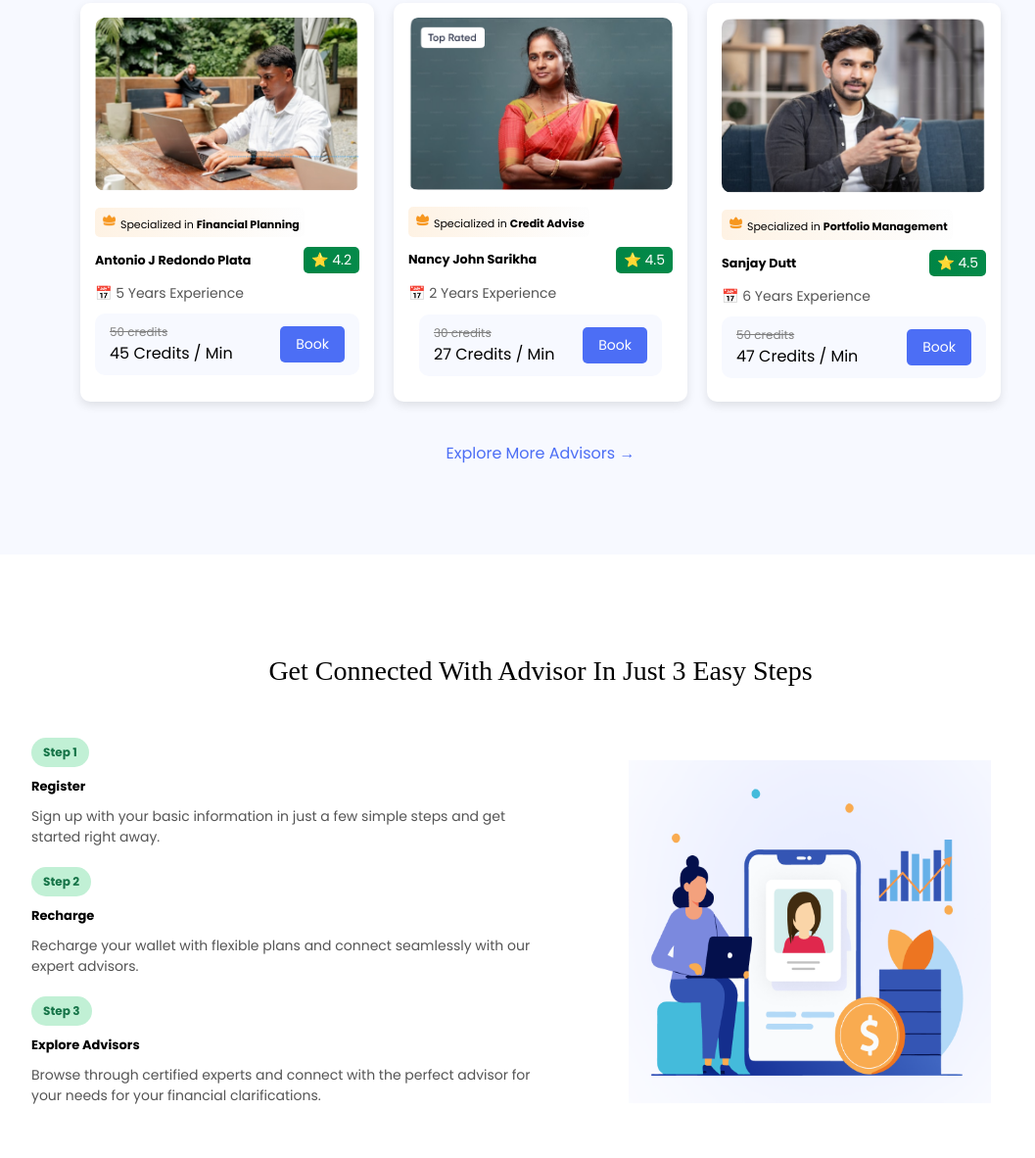
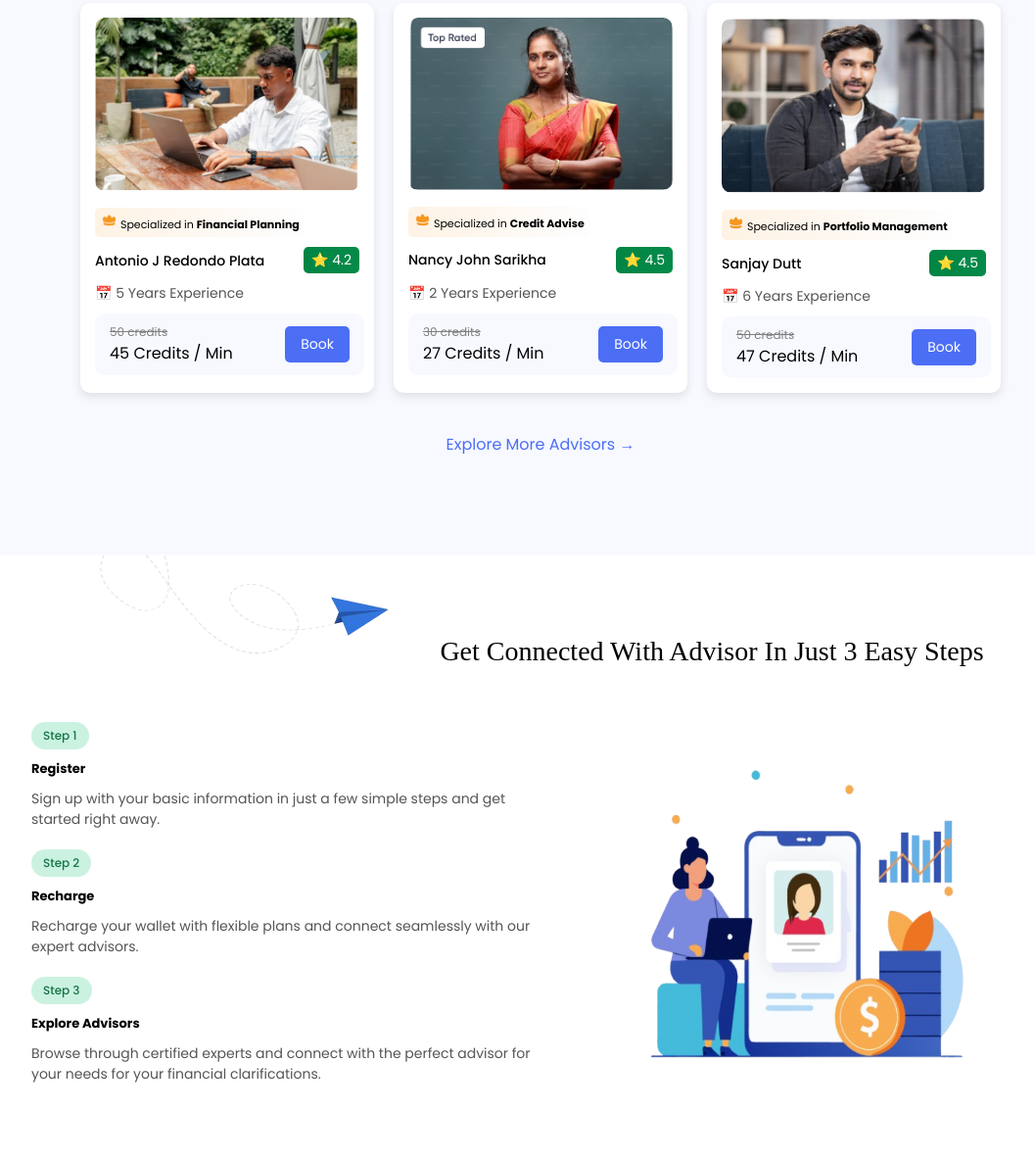
Before and after one commit to GiriPrasathGA/Fynro-Task, a plain HTML site: page index.html in a window 1280 px wide. Shown: the part 2579-3761 px from the top of the page at 98% size, without its empty margins (88-1145 px from the left). Drawn offline with nearby package versions, Linux system fonts and the light colour scheme; a web font is replaced by a local one.

Commit message:
full change

```diff
--- a/index.html
+++ b/index.html
@@ -58,18 +58,21 @@
                         <img class="curve" src="img page1/Screenshot 2025-03-06 151537.png" alt="">
                     </div>
                     <div style="height: 90px;">
-                    <p class="des">Fynro links you with expert financial advisors who align with your goals, offering
+                        <p class="des">Fynro links you with expert financial advisors who align with your goals,
+                            offering
                             tailored solutions for investments, retirement planning, and beyond. Unlock your financial
                             potential
                             and thrive with confidence!</p>
                     </div>
                     <div class="features">
                         <div>
-                    <span><img style="width: 22px;" src="img page1/Screenshot 2025-03-06 090350.png" alt=""></span>
+                            <span><img style="width: 22px;" src="img page1/Screenshot 2025-03-06 090350.png"
+                                    alt=""></span>
                             <span> Verified Advisors</span>
                         </div>
                         <div>
-                    <img style="width: 22px;margin-left: 14px;" src="img page1/Screenshot 2025-03-06 090350.png" alt="">
+                            <img style="width: 22px;margin-left: 14px;" src="img page1/Screenshot 2025-03-06 090350.png"
+                                alt="">
                             Instant Connect
                         </div>
                         <div>
@@ -202,7 +205,7 @@
                             <span class="rating">⭐ 4.5</span>
                         </div>
                         <p>📅 2 Years Experience</p>
-                        <div class="pricing-container" style="margin: 11px;">
+                        <div class="pricing-container">
                          <div class="credits">
                                 <span class="old-price">30 credits</span>
                                 <span class="new-price">27 Credits / Min</span>
@@ -241,16 +244,25 @@
 
         </section>
     </div>
+    <div class="get-connect-page">
+        <div class="tele-get-connect">
+            <div class="telegram">
+                <img src="removedback/teleScreenshot_2025-03-07_090602-removebg-preview.png" alt="" srcset="">
+            </div>
+            <div class="get-connected">
+                Get Connected With Advisor In Just 3 Easy Steps
+            </div>
+        </div>
+        <section class="steps-section">
 
 
-    <section class="steps-section">
-        <h2 style="margin-top: 100px;">Get Connected With Advisor In Just 3 Easy Steps</h2>
             <div class="steps-container">
                 <div class="steps-content">
                     <div class="step">
                         <span class="step-tag">Step 1</span>
                         <h3>Register</h3>
-                    <p>Sign up with your basic information in just a few simple steps and get started right away.</p>
+                        <p>Sign up with your basic information in just a few simple steps and get started right away.
+                        </p>
                     </div>
                     <div class="step">
                         <span class="step-tag">Step 2</span>
@@ -265,11 +277,12 @@
                     </div>
                 </div>
                 <div class="steps-image">
-                <img src="img page1/Screenshot 2025-03-05 235731.png" alt="Steps Illustration"
-                    style="height: 350px ; width:400px; padding-left: 30px;">
+                    <img src="removedback/stepimgScreenshot_2025-03-05_235731-removebg-preview.png"
+                        alt="Steps Illustration" style="height: 350px ; width:400px; padding-left: 30px;">
                 </div>
             </div>
         </section>
+    </div>
 
 
 
@@ -280,7 +293,7 @@
         <section class="testimonials">
             <h2 style="margin-top: 70px;margin-bottom: 70px;">See What Our Customers Says</h2>
             <div class="testimonials-container">
-
+                <center></center>
                 <div class="testimonial-card light-blue">
                     <img src="img page1/d9c3c04268a55915414610e52e73d6cf.jpeg" alt="Ranjani Andrew">
                     <h3>Ranjani Andrew</h3>
@@ -354,7 +367,7 @@
             </div>
 
             <center><img style="width: 120px;margin-top: 25px;margin-bottom: 70px;text-align: center;"
-                    src="removedback/Screenshot_2025-03-06_005509-removebg-preview.png" alt=""></center>
+                    src="removedback/scrollbarScreenshot_2025-03-07_105427-removebg-preview.png" alt=""></center>
 
         </section>
     </div>
--- a/s.css
+++ b/s.css
@@ -429,6 +429,15 @@ h2 {
     font-size: 19px;
 }
 
+.name-rating h6 {
+    font-family: poppins;
+    font-weight: 500;
+    font-size: 14px;
+    line-height: 22px;
+    letter-spacing: 0%;
+
+}
+
 .rating {
     background: linear-gradient(90deg, #008545 0%, #058A4A 100%);
 
@@ -455,6 +464,7 @@ p {
     padding: 10px 15px;
     border-radius: 10px;
     margin-top: 10px;
+    width: 275px;
 }
 
 
@@ -499,19 +509,16 @@ p {
 
 .page5 {}
 
+.get-connect-page {
+    text-align: center;
+}
+
 .steps-section {
+
     max-width: 1100px;
     margin: 50px auto;
     text-align: center;
-}
-
-.steps-section h2 {
-    font-family: Gilroy-Bold;
-    font-weight: 400;
-    font-size: 28px;
-    line-height: 37px;
-    letter-spacing: 0%;
-    text-transform: capitalize;
+    margin-top: 5px;
 
 }
 
@@ -531,18 +538,46 @@ p {
     width: 50%;
 }
 
+.telegram {
+    width: 50px;
+}
+
 .step {
     margin-bottom: 20px;
 }
 
+.tele-get-connect {
+    margin-left: 165px;
+    margin-top: 0px;
+    display: grid;
+    grid-template-columns: 250px 800px;
+}
+
+.get-connected {
+    padding-top: 80px;
+    font-family: Gilroy-Bold;
+    font-weight: 400;
+    font-size: 28px;
+    line-height: 37px;
+    letter-spacing: 0%;
+    text-transform: capitalize;
+}
+
 .step-tag {
     display: inline-block;
-    background: #c1f0d5;
+    background: rgba(203, 242, 224, 1);
     color: #157347;
     padding: 6px 12px;
     border-radius: 20px;
+
+    font-family: Poppins;
+    font-weight: 500;
     font-size: 12px;
-    font-weight: bold;
+    line-height: 16px;
+    letter-spacing: 0%;
+    text-align: center;
+
+
 }
 
 h3 {
@@ -606,6 +641,7 @@ p {
 
 .testimonials-container {
     display: flex;
+    align-items: center;
     gap: 20px;
 }
 
```
Also changed, not shown: removedback/scrollbarScreenshot_2025-03-07_105427-removebg-preview.png (added), removedback/stepimgScreenshot_2025-03-05_235731-removebg-preview.png (added), removedback/teleScreenshot_2025-03-07_090602-removebg-preview.png (added). Lines whose indentation alone changed are shown as unchanged.
